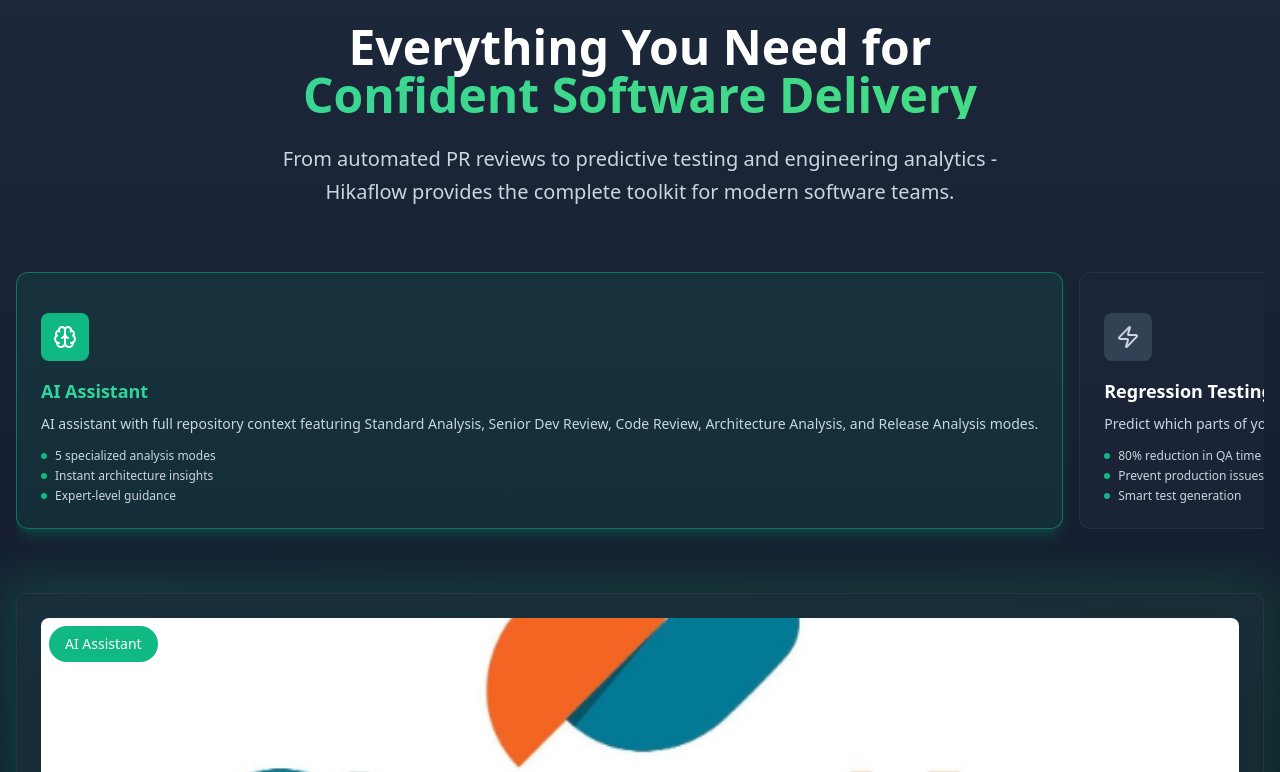
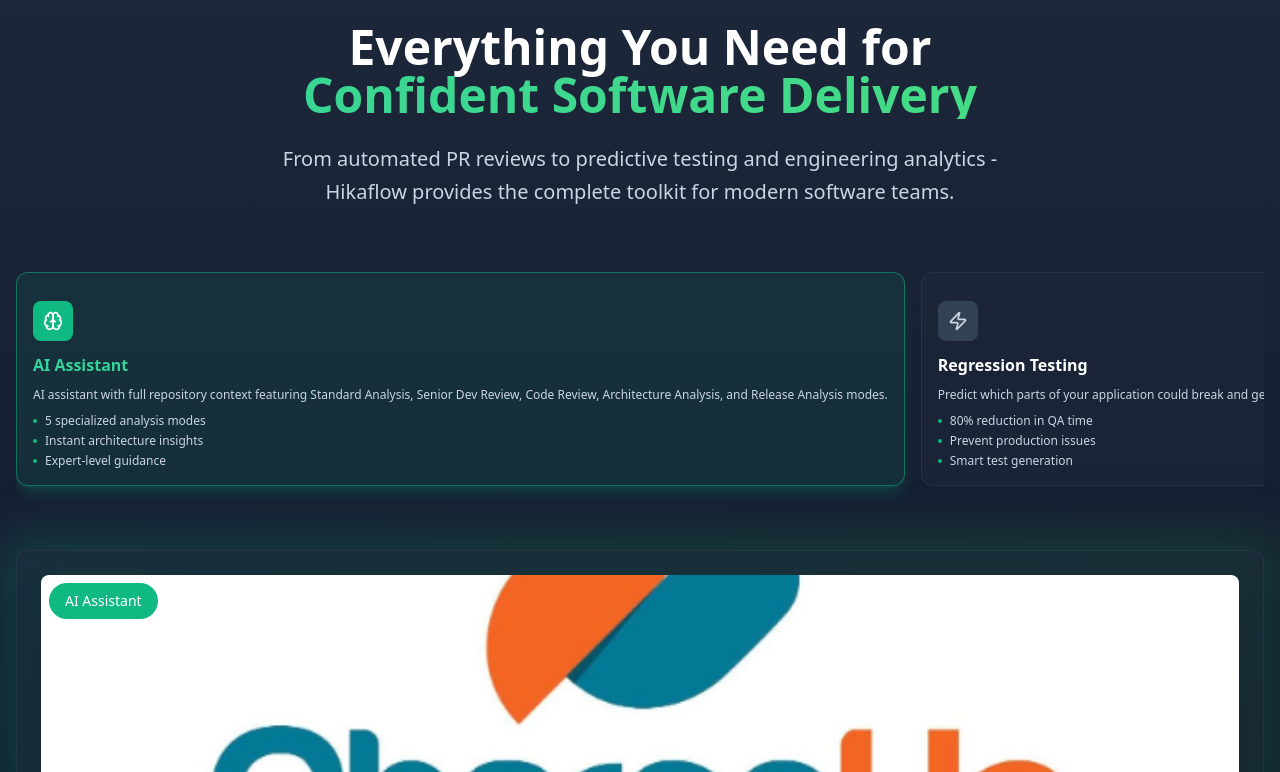
Before and after one commit to RomirJ/website, a React (Vite) app: page / in a window 1280 px wide. Shown: the part 1410-2182 px from the top of the page. Built offline with nearby package versions, Linux system fonts and the light colour scheme.

Commit message:
Adjust button size in slider
Make AI Assistant buttons smaller and uniformly shaped to allow for at least three visible buttons in the scrollable slider.

```diff
--- a/src/components/InteractiveFeatures.tsx
+++ b/src/components/InteractiveFeatures.tsx
@@ -104,35 +104,35 @@ const InteractiveFeatures = () => {
                   <div
                     key={index}
                     onClick={() => setSelectedFeature(index)}
-                    className={`cursor-pointer p-6 rounded-xl border transition-all duration-300 min-w-[320px] flex-shrink-0 ${
+                    className={`cursor-pointer p-4 rounded-xl border transition-all duration-300 min-w-[240px] flex-shrink-0 ${
                       isSelected
                         ? 'bg-emerald-500/10 border-emerald-500/50 shadow-lg shadow-emerald-500/20'
                         : 'bg-slate-800/50 border-slate-700/50 hover:border-slate-600 hover:bg-slate-800/70'
                     }`}
                   >
-                    <div className="absolute top-3 right-3 bg-emerald-500 text-white px-3 py-1 rounded-full text-xs font-medium">
+                    <div className="absolute top-2 right-2 bg-emerald-500 text-white px-2 py-1 rounded-full text-xs font-medium">
                       {feature.highlight}
                     </div>
-                    <div className="pt-4">
-                      <div className={`w-12 h-12 rounded-lg flex items-center justify-center mb-4 transition-all duration-300 ${
+                    <div className="pt-3">
+                      <div className={`w-10 h-10 rounded-lg flex items-center justify-center mb-3 transition-all duration-300 ${
                         isSelected
                           ? 'bg-emerald-500 text-white'
                           : 'bg-slate-700 text-slate-300'
                       }`}>
-                        <FeatureIcon className="h-6 w-6" />
+                        <FeatureIcon className="h-5 w-5" />
                       </div>
-                      <h3 className={`text-lg font-bold mb-2 transition-colors duration-300 ${
+                      <h3 className={`text-base font-bold mb-2 transition-colors duration-300 ${
                         isSelected ? 'text-emerald-400' : 'text-white'
                       }`}>
                         {feature.title}
                       </h3>
-                      <p className="text-slate-300 text-sm mb-3 leading-relaxed">
+                      <p className="text-slate-300 text-xs mb-2 leading-relaxed">
                         {feature.description}
                       </p>
                       <ul className="space-y-1">
                         {feature.benefits.map((benefit, i) => (
                           <li key={i} className="flex items-center text-slate-300">
-                            <div className="w-1.5 h-1.5 bg-emerald-500 rounded-full mr-2 flex-shrink-0"></div>
+                            <div className="w-1 h-1 bg-emerald-500 rounded-full mr-2 flex-shrink-0"></div>
                             <span className="text-xs">{benefit}</span>
                           </li>
                         ))}
```
